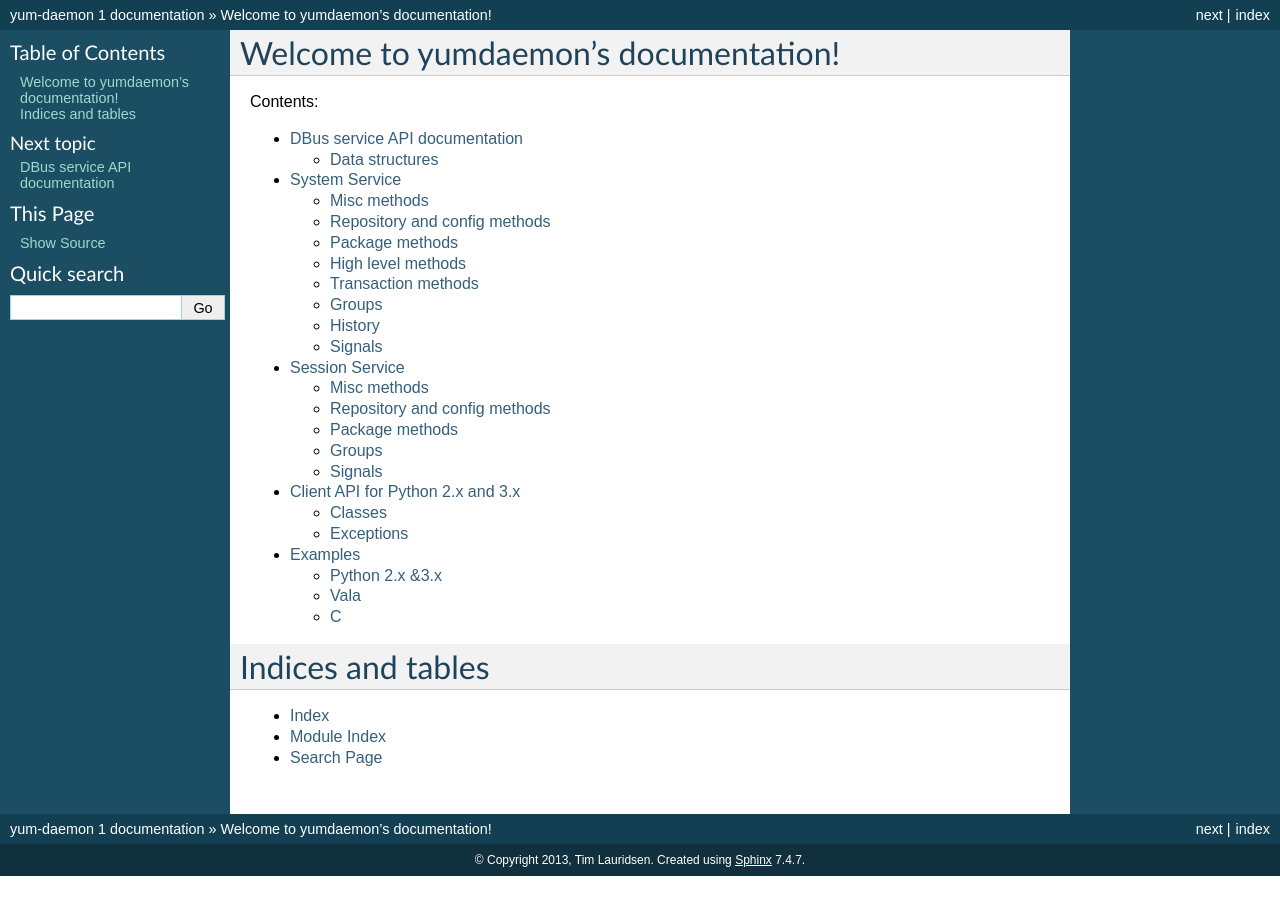
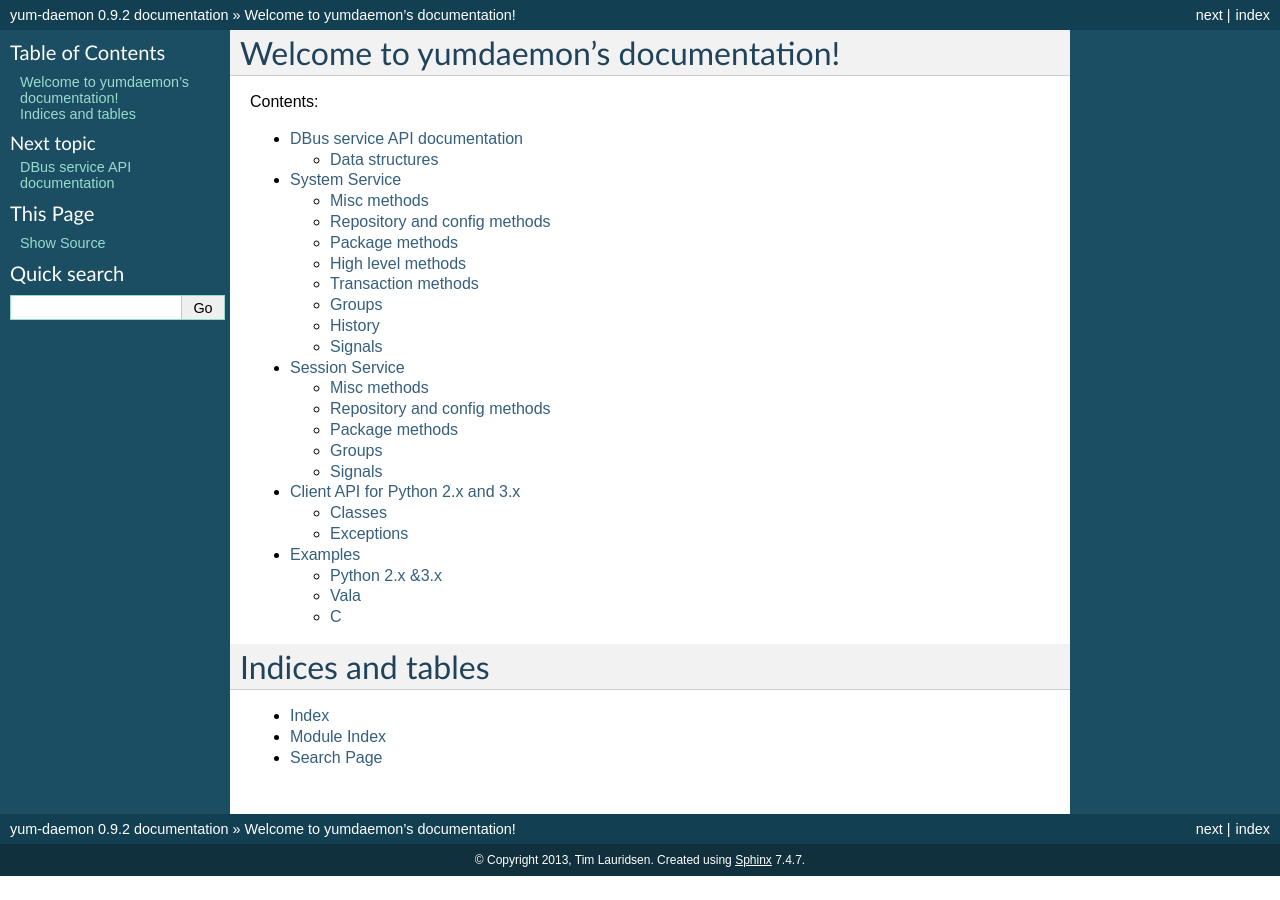
Before and after one commit to timlau/yum-daemon, a Sphinx documentation site: the page built from docs/index.rst, in a window 1280 px wide. Built offline with Sphinx 7.4.7, drawn with Linux system fonts in a browser that asks for light colours.

Commit message:
fixed docs version

```diff
--- a/docs/conf.py
+++ b/docs/conf.py
@@ -52,9 +52,9 @@ copyright = '2013, Tim Lauridsen'
 # built documents.
 #
 # The short X.Y version.
-version = '0.9.3'
+version = '0.9'
 # The full version, including alpha/beta/rc tags.
-release = '1'
+release = '0.9.2'
 
 # The language for content autogenerated by Sphinx. Refer to documentation
 # for a list of supported languages.
```
